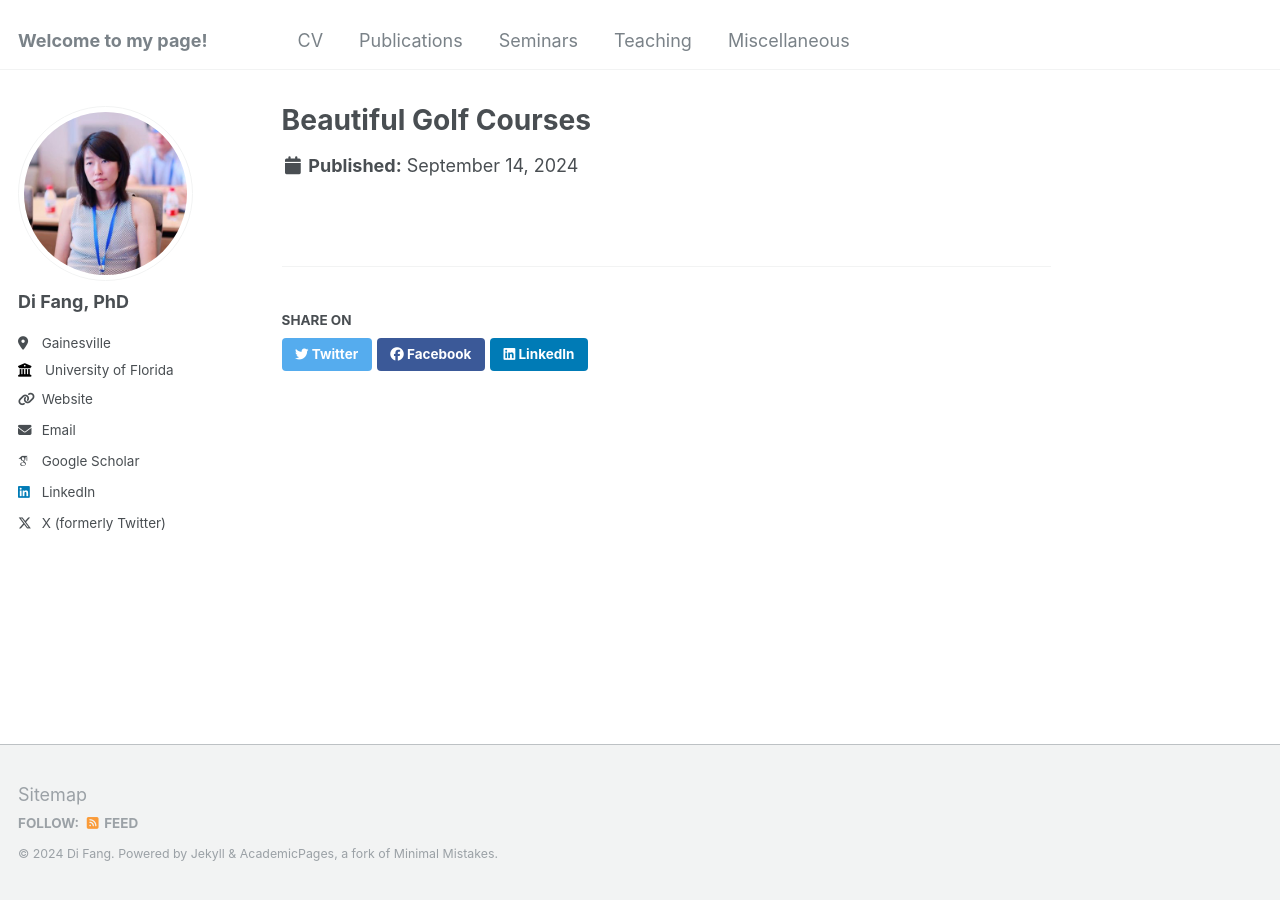
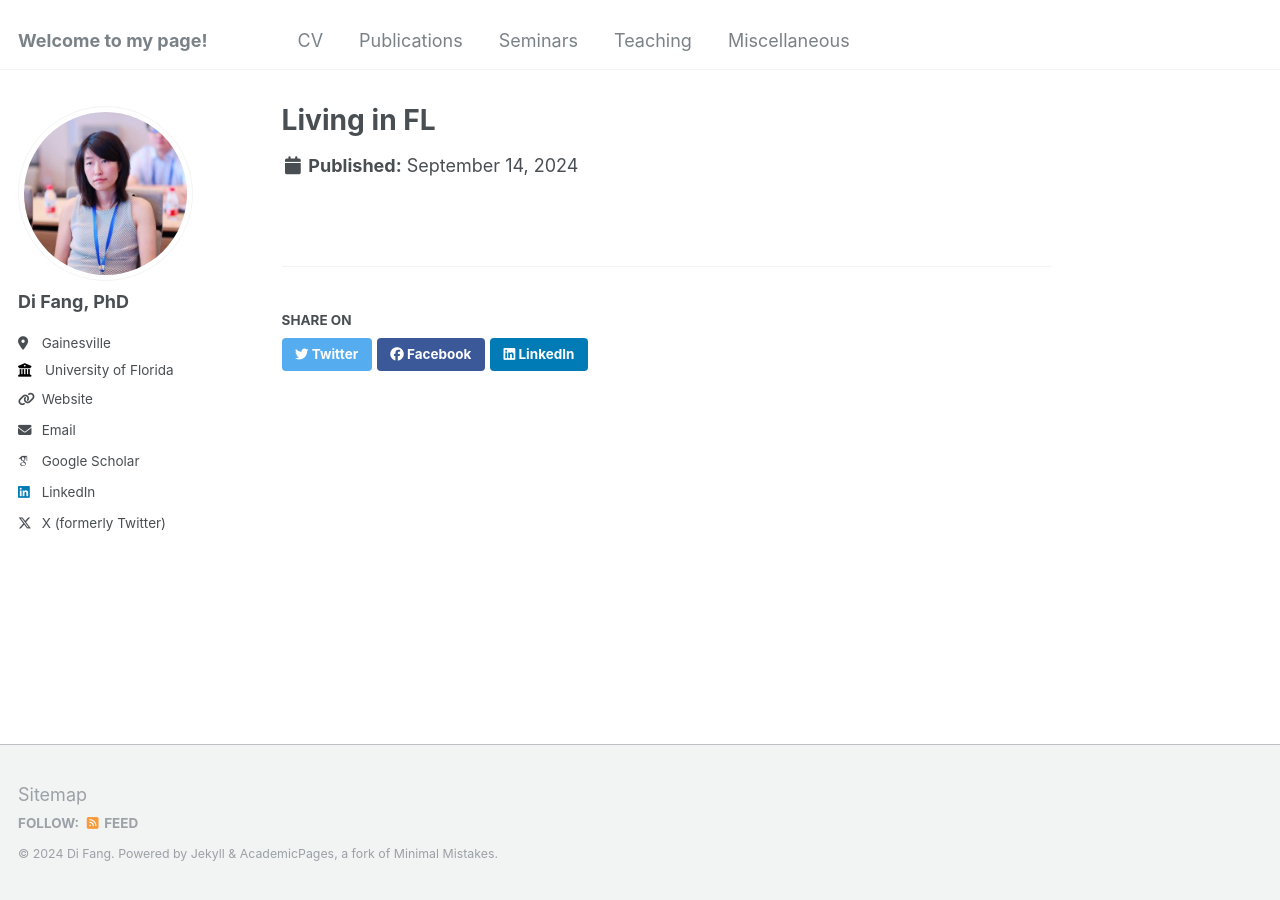
Before and after one commit to fangdi2009/mypage, a Jekyll site: the page built from _portfolio/pic1.md, in a window 1280 px wide. Built offline with Jekyll 4.4.1, drawn with Linux system fonts in a browser that asks for light colours; some web fonts are replaced.

Commit message:
Update pic1.md

```diff
--- a/_portfolio/pic1.md
+++ b/_portfolio/pic1.md
@@ -1,5 +1,5 @@
 ---
-title: "Beautiful Golf Courses"
+title: "Living in FL"
 excerpt: "Short description of portfolio item number 1<br/><img src='/images/golf1.png'>"
-#collection: portfolio
+collection: portfolio
 ---
```
